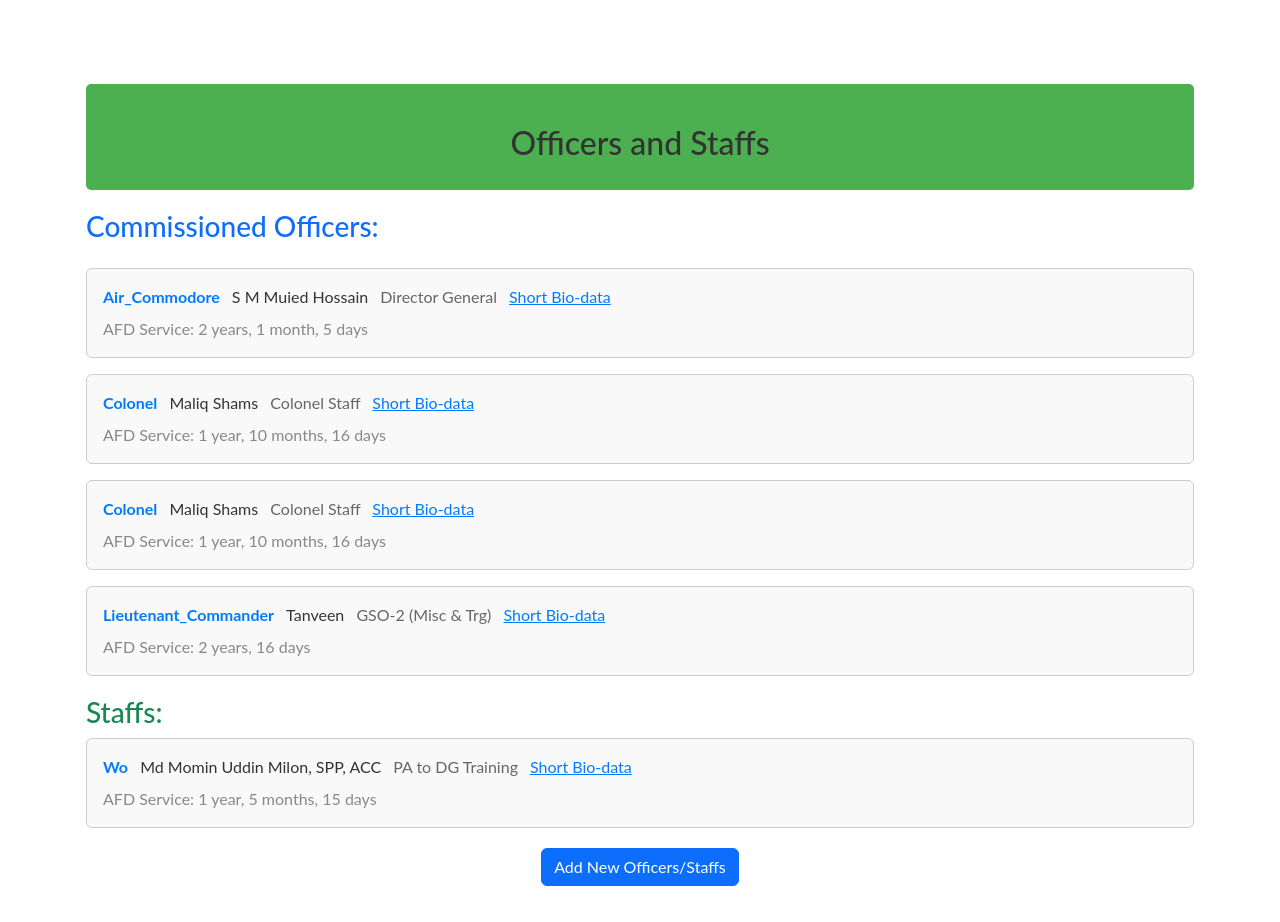
After one commit to mdmominuddin/centrgauto, a Django app: page /disofficersandstaffs/ in a window 1280 px wide. The commit adds this page. Run offline with Django 5.2, Linux system fonts and the light colour scheme; data comes from the database, SQL or seed files in the repository; both versions use the stored data as it was after the commit; some libraries are stand-ins or nearby versions.

Commit message:
staffs page added

```diff
--- a/myapp/models.py
+++ b/myapp/models.py
@@ -1,6 +1,6 @@
 from django.db import models
 from django.core.validators import MinValueValidator
-
+from datetime import datetime
 
 
 class Event(models.Model):
@@ -155,3 +155,109 @@ class CourseOffer(models.Model):
 
     def __str__(self):
         return f"{self.ff_country} - {self.course_name} - {self.year}"
+
+
+class OfficersandStaffs(models.Model):
+    SVC_CHOICES = [
+        ("army", "Army"),
+        ("navy", "Navy"),
+        ("air_force", "Air Force"),
+    ]
+
+    RANK_CHOICES = [
+        ('sainik', 'Sainik'),
+        ('lcpl', 'Lance Corporal'),
+        ('cpl', 'Corporal'),
+        ('sgt', 'Sergeant'),
+        ('wo', 'Warrant Officer'),
+        ('swo', 'Senior Warrant Officer'),
+        ('mwo', 'Master Warrant Officer'),
+        ('cadet', 'Cadet Officer'),
+        ('2_lt', '2 Lieutenant'),
+        ('lt', 'Lieutenant'),
+        ('capt', 'Captain'),
+        ('major', 'Major'),
+        ('lieutenant_colonel', 'Lieutenant Colonel'),
+        ('colonel', 'Colonel'),
+        ('brigadier', 'Brigadier General'),
+        ('major_general', 'Major General'),
+        ('lieutenant_general', 'Lieutenant General'),
+        ('general', 'General'),
+        ('2_lt_afns', '2 Lieutenant AFNS'),
+        ('lt_afns', 'Lieutenant AFNS'),
+        ('capt_afns', 'Captain AFNS'),
+        ('major_afns', 'Major AFNS'),
+        ('lieutenant_colonel_afns', 'Lieutenant Colonel AFNS'),
+
+        ('sailor', 'Sailor'),
+        ('leading_seaman', 'Leading Seaman'),
+        ('petty_officer', 'Petty Officer'),
+        ('chief_petty_officer', 'Chief Petty Officer'),
+        ('sub_lieutenant', 'Sub Lieutenant'),
+        ('lieutenant_commander', 'Lieutenant Commander'),
+        ('commander', 'Commander'),
+        ('captain_navy', 'Captain'),
+        ('rear_admiral', 'Rear Admiral'),
+        ('vice_admiral', 'Vice Admiral'),
+        ('admiral', 'Admiral'),
+
+        ('airman', 'Airman'),
+        ('corporal', 'Corporal'),
+        ('sergeant', 'Sergeant'),
+        ('flight_sergeant', 'Flight Sergeant'),
+        ('warrant_officer', 'Warrant Officer'),
+        ('pilot_officer', 'Pilot Officer'),
+        ('flying_officer', 'Flying Officer'),
+        ('flight_lieutenant', 'Flight Lieutenant'),
+        ('squadron_leader', 'Squadron Leader'),
+        ('wing_commander', 'Wing Commander'),
+        ('group_captain', 'Group Captain'),
+        ('air_commodore', 'Air Commodore'),
+        ('air_vice_marshal', 'Air Vice Marshal'),
+        ('air_marshal', 'Air Marshal'),
+        ('air_chief_marshal', 'Air Chief Marshal'),
+
+        ('civilian', 'Civilian'),
+    ]
+
+    SERVICE_STATUS_CHOICES = [
+        ("commissioned_officer", "Commissioned Officer"),
+        ("jco", "JCO"),
+        ("other_rank", "Other Rank"),
+        ("civilian", "Civilian"),
+    ]
+
+    service_number = models.CharField(max_length=50)
+    rank = models.CharField(max_length=30, choices=RANK_CHOICES)
+    name = models.CharField(max_length=50)
+    designation = models.CharField(max_length=100)
+    service = models.CharField(max_length=20, choices=SVC_CHOICES)
+    staffstatus = models.CharField(max_length=50, choices=SERVICE_STATUS_CHOICES)
+    dateofjoin = models.DateField()
+    dateofpostedout =  models.DateField(null=True, blank=True)
+
+    def afdservice(self):
+        if self.dateofpostedout:
+            delta = self.dateofpostedout - self.dateofjoin
+        else:
+            delta = datetime.now().date() - self.dateofjoin
+
+        years = delta.days // 365
+        months = (delta.days % 365) // 30
+        days = (delta.days % 365) % 30
+
+        return years, months, days
+    @property
+    def afdservice_display(self):
+        years, months, days = self.afdservice()
+        result = ""
+        if years:
+            result += f"{years} year{'s' if years > 1 else ''}"
+        if months:
+            result += f", {months} month{'s' if months > 1 else ''}"
+        if days:
+            result += f", {days} day{'s' if days > 1 else ''}"
+        return result.strip()
+
+    def __str__(self):
+        return f"{self.service_number} - {self.rank} - {self.name} - {self.designation}"
--- a/myapp/urls.py
+++ b/myapp/urls.py
@@ -13,6 +13,8 @@ urlpatterns = [
     path('crcourseoffer/', views.creat_course_offer, name='crcourseoffer'),
     path('cwisecourseoffer/', views.coffer_by_country, name='cwisecourseoffer'),
     path('codbysvc/', views.codby_services, name='codbysvc'),
+    path('crofficersandstaffs/', views.crofficersandstaffs, name='crofficersandstaffs'),
+    path('disofficersandstaffs/', views.disofficersandstaffs, name='disofficersandstaffs'),
 
 ]
 
--- a/myapp/views.py
+++ b/myapp/views.py
@@ -1,7 +1,7 @@
 from django.shortcuts import render, redirect
 from django.db.models import Sum
-from . models import Event, Participant, ParticipantEvent, CourseOffer
-from .forms import EventForm, ParticipantForm, ParticipantEventForm, CourseOfferForm
+from . models import Event, Participant, ParticipantEvent, CourseOffer, OfficersandStaffs
+from .forms import EventForm, ParticipantForm, ParticipantEventForm, CourseOfferForm, OfficersandStaffsForm
 from django.db.models import F, ExpressionWrapper, fields
 from django.core.serializers import serialize
 from django.db.models import Count
@@ -283,3 +283,23 @@ def codby_services(request):
         'previous_previous_year_offers_air': previous_previous_year_offers_air,
     }
     return render(request, 'codby_svc.html', context)
+
+
+
+#creating officers and staff
+def crofficersandstaffs(request):
+    if request.method == 'POST':
+        form = OfficersandStaffsForm(request.POST)
+        if form.is_valid():
+            form.save()
+            return redirect('disofficersandstaffs')  # Redirect to the display view
+    else:
+        form = OfficersandStaffsForm()
+    return render(request, 'crofficersandstaffs.html', {'form': form})
+
+#displaying officers and staffs form
+def disofficersandstaffs(request):
+    officers_and_staffs = OfficersandStaffs.objects.all()
+    commissioned_officers = officers_and_staffs.filter(staffstatus='commissioned_officer')
+    other_staffs = officers_and_staffs.exclude(staffstatus='commissioned_officer')
+    return render(request, 'disofficersandstaffs.html', {'commissioned_officers': commissioned_officers, 'other_staffs': other_staffs})
--- a/templates/base.html
+++ b/templates/base.html
@@ -50,7 +50,7 @@
     {% endblock %}
 
   </div>
-  <script src="{% static 'custom.js' %}"></script>
+
 
 </body>
 </html>
--- /dev/null
+++ b/templates/disofficersandstaffs.html
@@ -0,0 +1,130 @@
+{% extends 'base.html' %}
+
+{% block title %}Officers and Staffs Data{% endblock %}
+
+{% block content %}
+
+<style>
+    .container {
+        margin-top: 20px;
+    }
+
+    h2 {
+        text-align: center;
+        margin-top: 20px;
+        color: #333;
+    }
+
+    .header {
+        background-color: #4CAF50;
+        color: white;
+        border-radius: 5px;
+        padding: 20px;
+        margin-bottom: 20px;
+    }
+
+    .commissioned-officers,
+    .other-staffs {
+        margin-bottom: 20px;
+    }
+
+    .officers-list,
+    .staffs-list {
+        list-style-type: none;
+        padding: 0;
+    }
+
+    .officer,
+    .staff {
+        border: 1px solid #ccc;
+        border-radius: 5px;
+        padding: 10px;
+        margin-bottom: 10px;
+        background-color: #f9f9f9;
+    }
+
+    .rank {
+        font-weight: bold;
+        color: #007bff;
+    }
+
+    .name {
+        margin-left: 10px;
+        color: #333;
+    }
+
+    .designation {
+        margin-left: 10px;
+        color: #666;
+    }
+
+    .afd-service {
+        margin-top: 10px;
+        color: #888;
+    }
+
+    .short-bio-data {
+        color: #007bff;
+        text-decoration: underline;
+        cursor: pointer;
+    }
+
+    .short-bio-data:hover {
+        color: #0056b3;
+    }
+
+    .data-entry-button {
+        text-align: center;
+        margin-top: 20px;
+    }
+</style>
+
+<div class="container mt-5 p-3">
+    <div class="header">
+        <h2>Officers and Staffs</h2>
+    </div>
+
+    <div class="commissioned-officers">
+        <h3 class="text-primary mb-4">Commissioned Officers:</h3>
+        <ol class="officers-list">
+            {% for officer_staff in commissioned_officers %}
+            <li class="officer p-3 mb-3 rounded">
+                <div class="officer-details">
+                    <span class="rank">{{ officer_staff.rank|title }}</span>
+                    <span class="name ms-2">{{ officer_staff.name }}</span>
+                    <span class="designation ms-2">{{ officer_staff.designation }}</span>
+                    <a href="#" class="short-bio-data ms-2">Short Bio-data</a>
+                </div>
+                <div class="afd-service mt-2">AFD Service: {{ officer_staff.afdservice_display }}</div>
+            </li>
+            {% endfor %}
+        </ol>
+    </div>
+
+    <div class="other-staffs">
+        <h3 class="text-success">Staffs:</h3>
+        <ol class="staffs-list">
+            {% for officer_staff in other_staffs %}
+            <li class="staff p-3 mb-3 rounded">
+                <div class="staff-details">
+                    <span class="rank">{{ officer_staff.rank|title }}</span>
+                    <span class="name ms-2">{{ officer_staff.name }}</span>
+                    <span class="designation ms-2">{{ officer_staff.designation }}</span>
+                    <a href="#" class="short-bio-data ms-2">Short Bio-data</a>
+                </div>
+                <div class="afd-service mt-2">AFD Service: {{ officer_staff.afdservice_display }}</div>
+            </li>
+            {% endfor %}
+        </ol>
+    </div>
+
+    <div class="data-entry-button">
+        <a href="{% url 'crofficersandstaffs' %}" class="btn btn-primary">Add New Officers/Staffs</a>
+    </div>
+</div>
+
+<script>
+    alert("Please be noted that the style is not final yet");
+</script>
+
+{% endblock %}
--- a/templates/nav.html
+++ b/templates/nav.html
@@ -1,4 +1,3 @@
-{% load static %}
 <nav class="navbar navbar-expand-lg navbar-light fixed-top" style="background-color:#140f06; font-color:green;">
   <div class="container-fluid">
     <button class="navbar-toggler" type="button" data-bs-toggle="collapse" data-bs-target="#navbarNav" aria-controls="navbarNav" aria-expanded="false" aria-label="Toggle navigation">
@@ -10,7 +9,7 @@
           <a class="nav-link active text-white" aria-current="page" href="{% url "armytrg" %}">Home</a>
         </li>
         <li class="nav-item">
-          <a class="nav-link active text-white" aria-current="page" href="#">About</a>
+          <a class="nav-link active text-white" aria-current="page" href="{% url "disofficersandstaffs" %}">Offrs and Staffs</a>
         </li>
       </ul>
     </div>
```
Also changed, not shown: myapp/admin.py (+6 -1 lines), myapp/forms.py (+17 -1 lines), static/custom.js (deleted, +0 -17 lines), templates/crofficersandstaffs.html (added, +68 -0 lines), db.sqlite3, myapp/migrations/0002_officersandstaffs.py (added).
